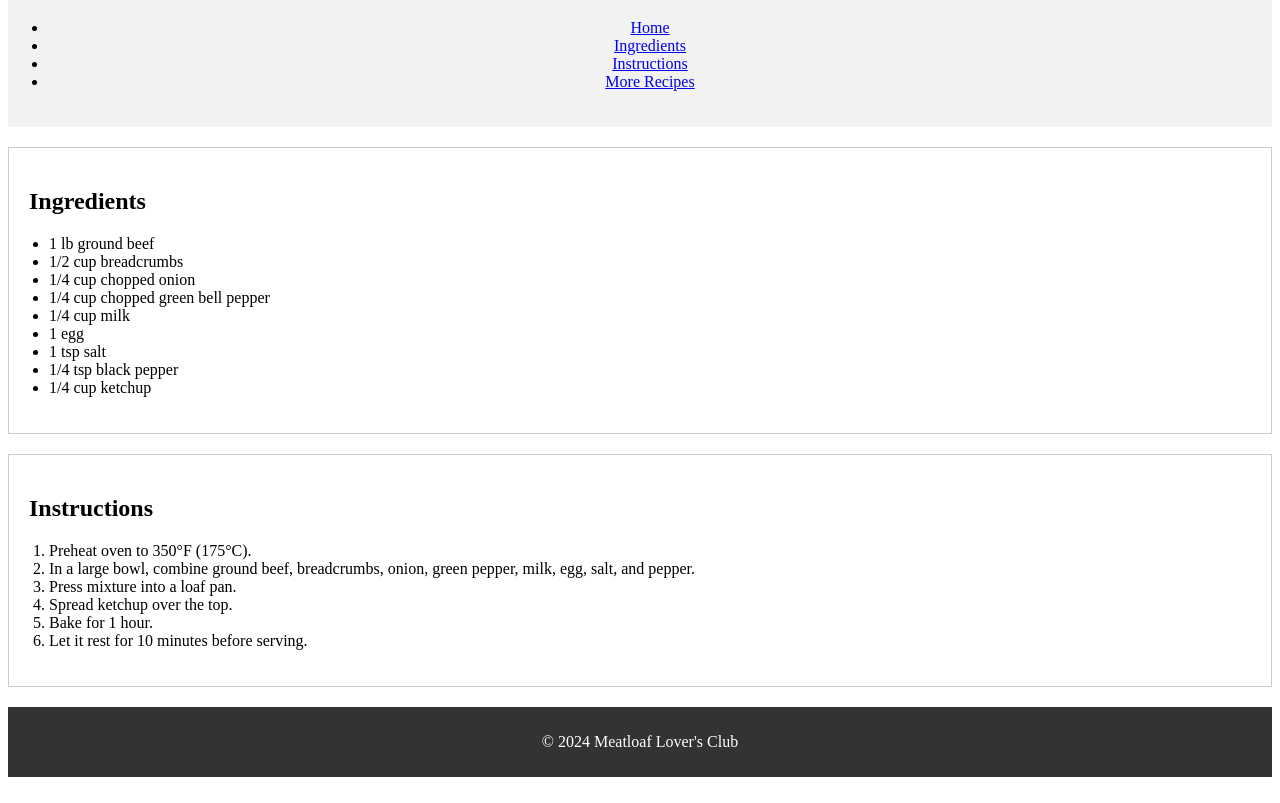
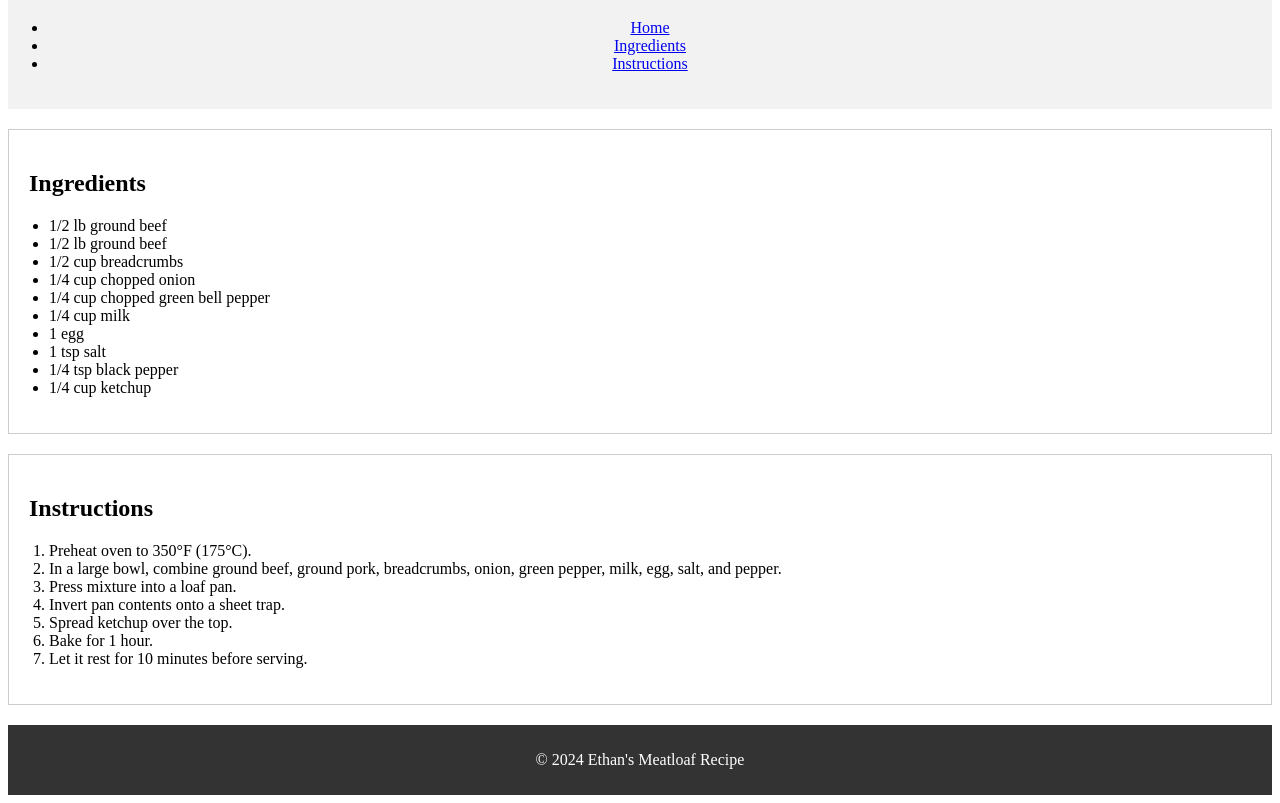
Before and after one commit to Ethan-k-Nguyen/Ethan-k-Nguyen.github.io, a plain HTML site: page index.html in a window 1280 px wide. Shown: the part 89-892 px from the top of the page. Drawn offline with Linux system fonts and the light colour scheme.

Commit message:
actual edits

```diff
--- a/index.html
+++ b/index.html
@@ -3,7 +3,6 @@
 <head>
     <meta charset="UTF-8">
     <meta name="description" content="Delicious meatloaf recipe website">
-    <meta name="viewport" content="width=device-width, initial-scale=1.0">
     <title>Meatloaf Recipe</title>
     <link rel="stylesheet" href="stylesheet.css">
 </head>
@@ -16,7 +15,6 @@
             <li><a href="#">Home</a></li>
             <li><a href="#ingredients">Ingredients</a></li>
             <li><a href="#instructions">Instructions</a></li>
-            <li><a href="https://www.example.com">More Recipes</a></li>
         </ul>
     </nav>
 </div>
@@ -24,7 +22,8 @@
 <div id="ingredients" class="section">
     <h2>Ingredients</h2>
     <ul>
-        <li>1 lb ground beef</li>
+        <li>1/2 lb ground beef</li>
+        <li>1/2 lb ground beef</li>
         <li>1/2 cup breadcrumbs</li>
         <li>1/4 cup chopped onion</li>
         <li>1/4 cup chopped green bell pepper</li>
@@ -40,8 +39,9 @@
     <h2>Instructions</h2>
     <ol>
         <li>Preheat oven to 350°F (175°C).</li>
-        <li>In a large bowl, combine ground beef, breadcrumbs, onion, green pepper, milk, egg, salt, and pepper.</li>
+        <li>In a large bowl, combine ground beef, ground pork, breadcrumbs, onion, green pepper, milk, egg, salt, and pepper.</li>
         <li>Press mixture into a loaf pan.</li>
+        <li>Invert pan contents onto a sheet trap.</li>
         <li>Spread ketchup over the top.</li>
         <li>Bake for 1 hour.</li>
         <li>Let it rest for 10 minutes before serving.</li>
@@ -49,7 +49,7 @@
 </div>
 
 <div class="footer">
-    <p>© 2024 Meatloaf Lover's Club</p>
+    <p>© 2024 Ethan's Meatloaf Recipe</p>
 </div>
 
 </body>
--- a/stylesheet.css
+++ b/stylesheet.css
@@ -1,16 +1,18 @@
-/* Apply style to h1 tag */
-h1 {
-    color: #333;
-}
 
-/* Apply style to .header class */
+
+
 .header {
     background-color: #f2f2f2;
     padding: 20px;
     text-align: center;
 }
 
-/* Apply style to #ingredients and #instructions sections */
+
+h1 {
+    color: #333;
+}
+
+/* bottom parts */
 .section {
     background-color: #fff;
     padding: 20px;
@@ -18,17 +20,15 @@ h1 {
     border: 1px solid #ccc;
 }
 
-/* Change color of <a> tag on hover */
+
 a:hover {
     color: #ff5733;
 }
 
-/* Change box model properties */
 ul, ol {
     padding-left: 20px;
 }
 
-/* Apply style to .footer class */
 .footer {
     background-color: #333;
     color: #fff;
```
